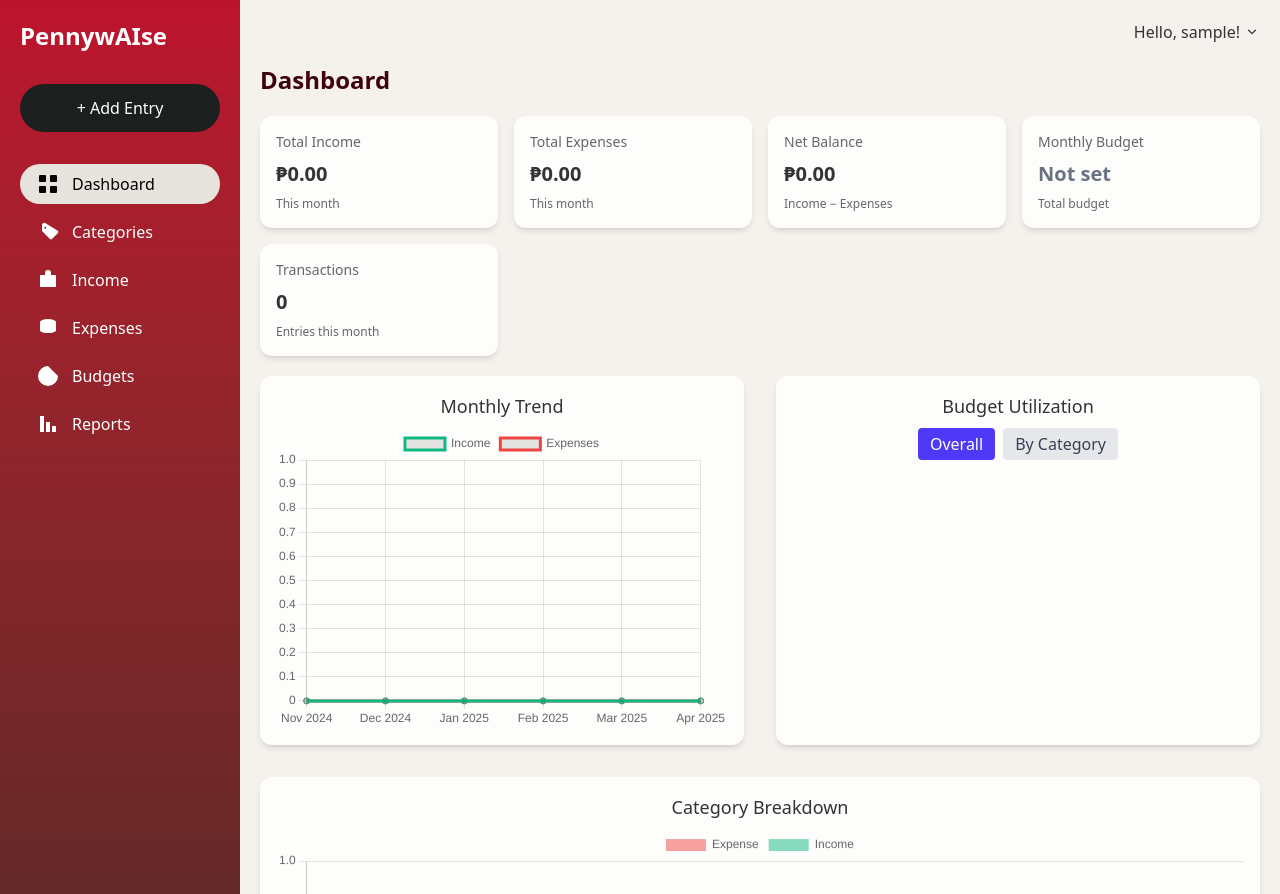
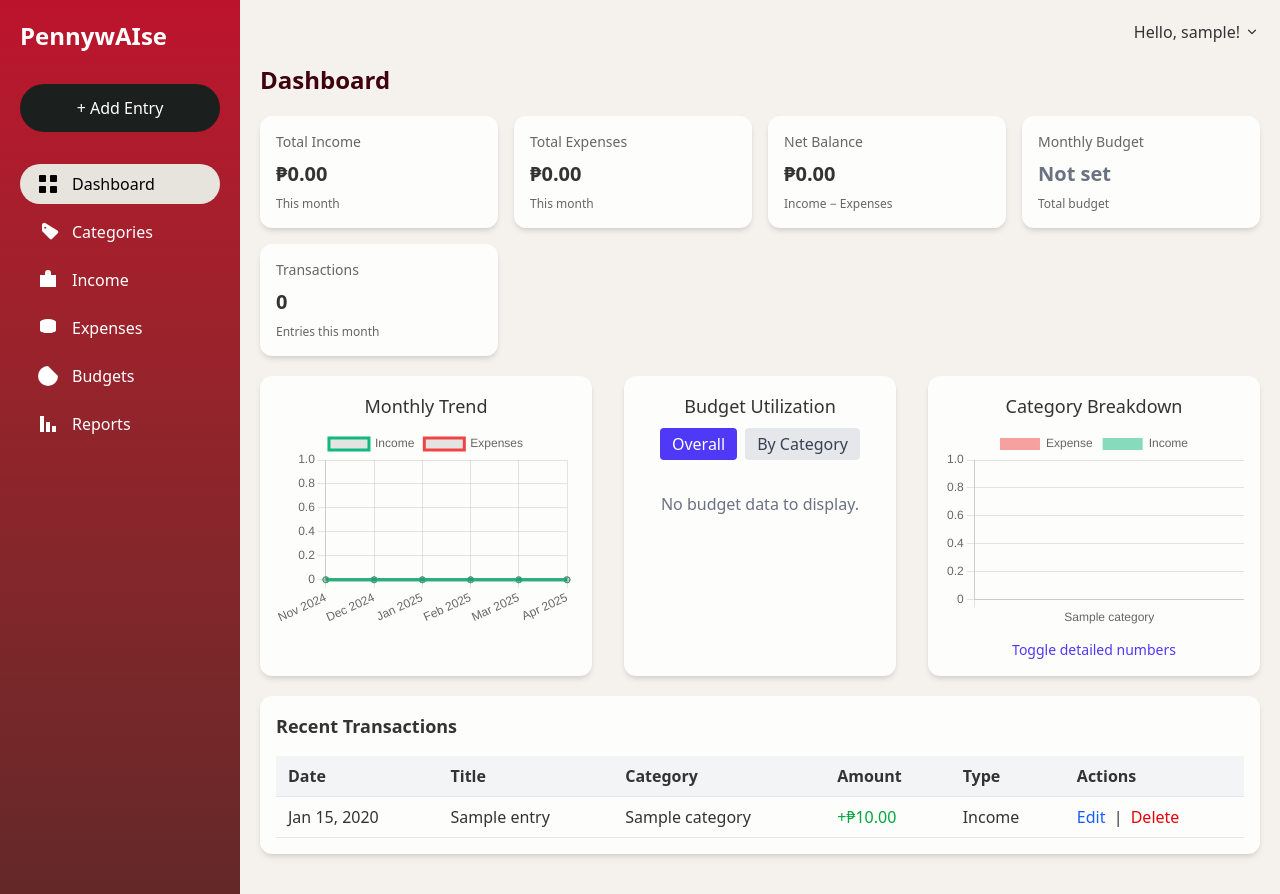
Before and after one commit to Exalt24/PennywAIse, a Django app: page /dashboard/ in a window 1280 px wide. Run offline with Django 5.2, Linux system fonts and the light colour scheme; a user stored in the database is signed in; tables that the repository leaves empty hold one stand-in row (values such as "Sample post"); a map, chart or similar area stays blank; style sheets or scripts are compiled from the project's sources.

Commit message:
Improved Add Entry Modal, added filter errors, and Chart displaying no data indicators

```diff
--- a/budget/forms.py
+++ b/budget/forms.py
@@ -25,8 +25,7 @@ class EntryForm(forms.ModelForm):
 
         # shared base classes
         base_cls = (
-            "mt-1 block w-full border-gray-300 rounded-md shadow-sm "
-            "focus:ring-indigo-500 focus:border-indigo-500"
+            "mt-1 block w-full border-gray-300 rounded-md py-2 px-3 focus:ring-indigo-500 focus:border-indigo-500 border"
         )
 
         # placeholders for each field
@@ -45,7 +44,7 @@ class EntryForm(forms.ModelForm):
                 field.widget.attrs['placeholder'] = ph
 
             if isinstance(field.widget, forms.Textarea):
-                field.widget.attrs['class'] += " h-24 resize-none"
+                 field.widget.attrs['class'] += " h-24 resize-none px-3"
 
     # ----- field-specific validation -----
 
--- a/budget/templates/dashboard.html
+++ b/budget/templates/dashboard.html
@@ -194,9 +194,17 @@
               </button>
             </div>
 
-            <!-- Chart canvases (only one visible at a time) -->
-            <canvas id="budgetChart" width="300" height="200"></canvas>
-            <canvas id="catBudgetDonut" width="300" height="200" hidden></canvas>
+            <div id="overallNoData" class="p-4 text-center text-gray-500 hidden">
+              No budget data to display.
+            </div>
+            <canvas id="budgetChart" class="hidden"></canvas>
+
+            <!-- By-Category -->
+            <div id="catNoData" class="p-4 text-center text-gray-500 hidden">
+              No category data to display.
+            </div>
+            <canvas id="catBudgetDonut" class="hidden"></canvas>
+
 
           </div>
 
@@ -234,16 +244,18 @@
               ₱{{ row.expense|floatformat:2 }}
             </td>
           </tr>
-                  {% empty %}
-                    <tr>
-                      <td colspan="3" class="px-3 py-4 text-center text-gray-500">
-                        No data to display.
-                      </td>
-                    </tr>
         {% endfor %}
       </tbody>
     </table>
   </div>
+
+{% else %}
+  <!-- fallback if there’s zero categories -->
+  <p class="mt-3 text-center text-gray-500">
+    No categories to display.
+  </p>
+{% endif %}
+
           </div>
         </section>
 
@@ -421,14 +433,28 @@
           <h2 class="pagetitle">Income</h2>
           <div class="filters flex flex-wrap gap-2 items-end mb-4">
 
-            <!-- Date range -->
-            <label class="text-sm">From:</label>
+            <!-- Income Date “From” -->
+            <label for="incDateFrom" class="text-sm">From:</label>
+  <div class="flex flex-col">
+
+
     <input type="date" id="incDateFrom"
            class="px-2 py-1 border rounded" />
 
-            <label class="text-sm">To:</label>
+  </div>
+
+  <label for="incDateTo" class="text-sm">To:</label>
+  <div class="flex flex-col">
+
+    <p id="incDateError"
+           class="text-xs text-red-600 mb-1 hidden">
+          “To” must be on or after “From”
+  </p>
     <input type="date" id="incDateTo"
            class="px-2 py-1 border rounded" />
+
+  </div>
+
 
             <!-- Title substring -->
             <input type="text" id="incTitleFilter"
@@ -511,14 +548,26 @@
         <header class="flex flex-wrap items-end gap-2 mb-5">
           <h2 class="pagetitle">Expenses</h2>
           <div class="filters flex flex-wrap gap-2 items-end mb-4">
-          <!-- Date range -->
-          <label class="text-sm">From:</label>
+
+            <label for="expDateFrom" class="text-sm">From:</label>
+  <div class="flex flex-col">
+
+
     <input type="date" id="expDateFrom"
            class="px-2 py-1 border rounded" />
-
-          <label class="text-sm">To:</label>
+  </div>
+
+  <label for="expDateTo" class="text-sm">To:</label>
+  <div class="flex flex-col">
+
+    <p id="expDateError"
+    class="text-xs text-red-600 mb-1 hidden">
+   “To” must be on or after “From”
+ </p>
     <input type="date" id="expDateTo"
            class="px-2 py-1 border rounded" />
+  </div>
+
 
           <!-- Title substring -->
           <input type="text" id="expTitleFilter"
@@ -611,7 +672,7 @@
             {% endif %}
 
             <div class="flex items-center space-x-2">
-              {{ budget_form.category.label_tag }}
+              <span class="text-sm">{{ budget_form.category.label_tag }}</span>
               {{ budget_form.category }}
               {% for err in budget_form.category.errors %}
                 <p class="text-red-600 text-sm">{{ err }}</p>
@@ -619,7 +680,8 @@
             </div>
 
             <div class="flex items-center space-x-2">
-              {{ budget_form.amount.label_tag }}
+              <span class="text-sm">{{ budget_form.amount.label_tag }}</span>
+
               {{ budget_form.amount }}
               {% for err in budget_form.amount.errors %}
                 <p class="text-red-600 text-sm">{{ err }}</p>
@@ -919,64 +960,56 @@
           </label>
           {{ entry_form.type }}
           {% if entry_form.type.errors %}
-              <p class="text-sm text-red-600 mt-1">
-                {{ entry_form.type.errors.0 }}
-              </p>
-            {% endif %}
-          </div>
-
-          <!-- Category -->
-          <div>
+            <p class="mt-1 text-sm text-red-600">{{ entry_form.type.errors.0 }}</p>
+          {% endif %}
+        </div>
+
+        {# 3a) Category (full width) #}
+        <div class="md:col-span-2">
           <label for="{{ entry_form.category.id_for_label }}"
                 class="block text-sm font-medium text-gray-700">
             {{ entry_form.category.label }}
           </label>
           {{ entry_form.category }}
           {% if entry_form.category.errors %}
-              <p class="text-sm text-red-600 mt-1">
-                {{ entry_form.category.errors.0 }}
-              </p>
-            {% endif %}
-          </div>
-
-          <!-- Notes -->
-          <div>
+            <p class="mt-1 text-sm text-red-600">{{ entry_form.category.errors.0 }}</p>
+          {% endif %}
+        </div>
+
+        {# 3b) Notes (full width) #}
+        <div class="md:col-span-2">
           <label for="{{ entry_form.notes.id_for_label }}"
                 class="block text-sm font-medium text-gray-700">
             {{ entry_form.notes.label }}
           </label>
           {{ entry_form.notes }}
           {% if entry_form.notes.errors %}
-              <p class="text-sm text-red-600 mt-1">
-                {{ entry_form.notes.errors.0 }}
-              </p>
-            {% endif %}
-          </div>
-
-          <!-- Actions -->
-          <div class="flex justify-end space-x-2 pt-4">
+            <p class="mt-1 text-sm text-red-600">{{ entry_form.notes.errors.0 }}</p>
+          {% endif %}
+        </div>
+
+        {# 4) Actions (full width, right-aligned) #}
+        <div class="md:col-span-2 flex justify-end space-x-2 pt-4">
           <button
             type="button"
             id="cancelEntryBtn"
             class="px-4 py-2 bg-gray-200 rounded hover:bg-gray-300"
-            >
-              Cancel
+          >Cancel
         </button>
         <button
           id="modalSubmitBtn"
           type="submit"
           name="add-entry"
-              class="px-4 py-2 bg-indigo-600 text-white rounded hover:bg-indigo-700"
+          class="px-4 py-2 text-white rounded bg-[#1B1F1E] hover:bg-[#3f3a36]"
         >
           {% if is_edit %}Save Changes{% else %}Save{% endif %}
         </button>
-
       </div>
       </form>
 
-
-        </div>
-      </div>
+      </div>
+    </div>
+
 
     </main>
 
@@ -1172,6 +1205,14 @@
               const mx = document.querySelector(maxAmt);
               const rows = Array.from(document.querySelectorAll(tableBody + ' tr'));
 
+                // grab the pre-declared error nodes by ID:
+              const dateError = document.getElementById(
+                dateFrom === '#incDateFrom' ? 'incDateError' : 'expDateError'
+              );
+              const amtError   = document.getElementById(
+                minAmt === '#incMinAmount' ? 'incAmountError' : 'expAmountError'
+              );
+
               function applyFilters() {
                 const fromDate = df.valueAsDate;
                 const toDate   = dt.valueAsDate;
@@ -1179,6 +1220,27 @@
                 const catQ     = ca.value.trim().toLowerCase();
                 const minA     = parseFloat(mn.value) || -Infinity;
                 const maxA     = parseFloat(mx.value) || Infinity;
+
+                let valid = true;
+                // 1) Date range
+
+                if (fromDate && toDate && fromDate > toDate) {
+                  valid = false;
+                  dateError.classList.remove('hidden');
+                } else {
+                  dateError.classList.add('hidden');
+                }
+
+                // 2) Amount range
+
+                if (minA && maxA && minA > maxA) {
+                  valid = false;
+                  amtError.classList.remove('hidden');
+                } else {
+                  amtError.classList.add('hidden');
+                }
+
+                if (!valid) return;
 
                 rows.forEach(row => {
                   const cells = row.querySelectorAll('td');
@@ -1273,53 +1335,46 @@
           );
           {% endif %}
 
-          // 2) Budget Utilization (DOUGHNUT)
-          {% if chart_budget_data %}
-          new Chart(
-            document.getElementById('budgetChart').getContext('2d'),
-            {
+          (() => {
+            const data     = {{ chart_budget_data|default:"[]"|safe }};
+            const canvas   = document.getElementById('budgetChart');
+            const noData   = document.getElementById('overallNoData');
+            const hasData  = Array.isArray(data)
+                          && data.length > 0
+                          && !data.every(v => v === 0);
+
+            canvas.classList.toggle('hidden', !hasData);
+            noData.classList.toggle('hidden',  hasData);
+
+            if (hasData) {
+              new Chart(canvas.getContext('2d'), {
                 type: 'doughnut',
-              data: {
-                labels: ['Spent', 'Remaining'],
-                datasets: [{
-                  data: {{ chart_budget_data|safe }}
-                }]
-              },
-              options: { responsive: true, plugins: {
-                legend: { position: 'bottom' }
-              } }
-            }
-          );
-          {% endif %}
-
-          {% if chart_cat_labels and chart_cat_budget and chart_cat_expense %}
-  new Chart(
-    document.getElementById('catBudgetDonut').getContext('2d'),
-    {
+                data: { labels:['Spent','Remaining'], datasets:[{ data }] },
+                options:{ responsive:true, plugins:{ legend:{ position:'bottom' } } }
+              });
+            }
+          })();
+
+          // same for by‐category
+          (() => {
+            const labels  = {{ chart_cat_labels|default:"[]"|safe }};
+            const budg    = {{ chart_cat_budget|default:"[]"|safe }};
+            const spent   = {{ chart_cat_expense|default:"[]"|safe }};
+            const canvas  = document.getElementById('catBudgetDonut');
+            const noData  = document.getElementById('catNoData');
+            const hasData = labels.length > 0 && !(budg.every(v=>v===0) && spent.every(v=>v===0));
+
+            canvas.classList.toggle('hidden', !hasData);
+            noData.classList.toggle('hidden',  hasData);
+
+            if (hasData) {
+              new Chart(canvas.getContext('2d'), {
                 type: 'doughnut',
-      data: {
-        labels: {{ chart_cat_labels|safe }},
-        datasets: [
-          {
-            label: 'Budget',
-            data: {{ chart_cat_budget|safe }},
-            // Chart.js will auto-pick colors
-          },
-          {
-            label: 'Spent',
-            data: {{ chart_cat_expense|safe }},
-          }
-        ]
-      },
-      options: {
-        responsive: true,
-        plugins: {
-          legend: { position: 'bottom' }
-        }
-      }
-    }
-  );
-  {% endif %}
+                data: { labels, datasets:[{ label:'Budget', data:budg }, { label:'Spent', data:spent }] },
+                options:{ responsive:true, plugins:{ legend:{ position:'bottom' } } }
+              });
+            }
+          })();
           // 3) Category Breakdown (BAR)
           {% if chart_cat_labels and chart_cat_expense and chart_cat_income %}
           new Chart(
@@ -1475,7 +1530,10 @@
             const btnByCat      = document.getElementById('showByCategory');
             const chartOverall  = document.getElementById('budgetChart');
             const chartByCat    = document.getElementById('catBudgetDonut');
-            const statsOverall  = document.getElementById('overallStats');
+            const noOverall  = document.getElementById('overallNoData');
+  const noByCat    = document.getElementById('catNoData');
+
+
 
             function activateOverall() {
               btnOverall.classList.replace('bg-gray-200','bg-indigo-600');
@@ -1485,7 +1543,8 @@
 
               chartOverall.hidden = false;
               chartByCat.hidden = true;
-              statsOverall.classList.remove('hidden');
+              noByCat.classList.add('hidden');
+              noOverall.classList.toggle('hidden', !chartOverall.classList.contains('hidden'));
             }
 
             function activateByCategory() {
@@ -1493,10 +1552,11 @@
               btnByCat.classList.replace('text-gray-700','text-white');
               btnOverall.classList.replace('bg-indigo-600','bg-gray-200');
               btnOverall.classList.replace('text-white','text-gray-700');
-
+              noOverall.classList.add('hidden');
+              noByCat.classList.toggle('hidden', !chartByCat.classList.contains('hidden'));
               chartOverall.hidden = true;
               chartByCat.hidden = false;
-              statsOverall.classList.add('hidden');
+
             }
 
             btnOverall.addEventListener('click',    activateOverall);
```
Also changed, not shown: other parts of budget/templates/dashboard.html (+65 -61 lines). Lines whose indentation alone changed are shown as unchanged.
